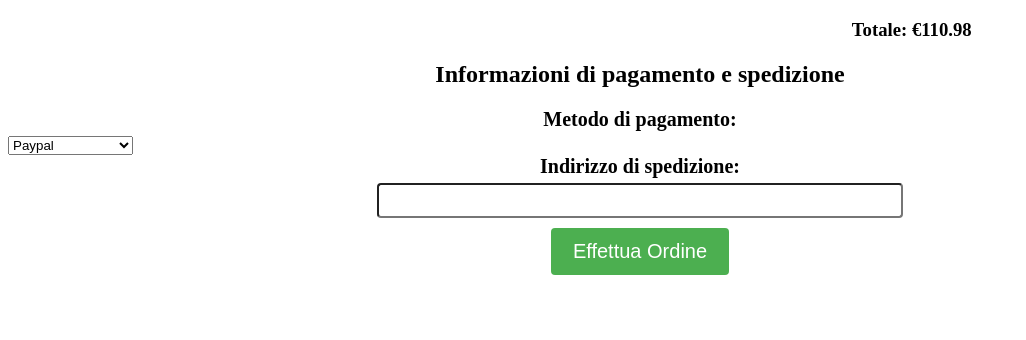
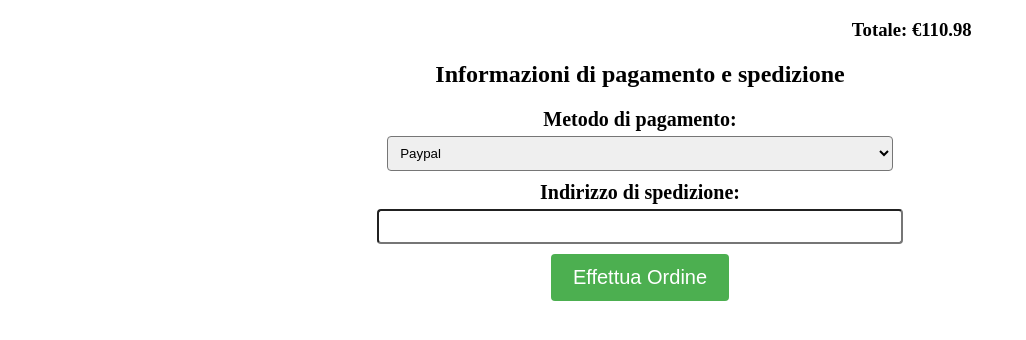
Before and after one commit to JacopoSimonini/ecommerce, a Django app: page /place_order/ in a window 1280 px wide; the page is wider, and only the part inside the window is pictured. Shown: the part 124-464 px from the top of that part, without its empty margins (0-1026 px from the left). Run offline with Django 4.2, Linux system fonts and the light colour scheme; a user stored in the database is signed in; data comes from the database, SQL or seed files in the repository; data that the repository does not hold is empty.

Commit message:
Update place_order.html

```diff
--- a/orders/templates/orders/place_order.html
+++ b/orders/templates/orders/place_order.html
@@ -5,6 +5,17 @@
 <head>
     <title>Effettua l'ordine</title>
     <link rel="stylesheet" type="text/css" href="{% static 'orders/orders.css' %}">
+    <style>
+        select#payment_method {
+        width: 40%;
+        padding: 8px;
+        margin-bottom: 10px;
+        margin-left: auto;
+        margin-right: auto;
+        display: block;
+         border-radius: 4px;
+    }
+    </style>
 </head>
 <body>
 
```
